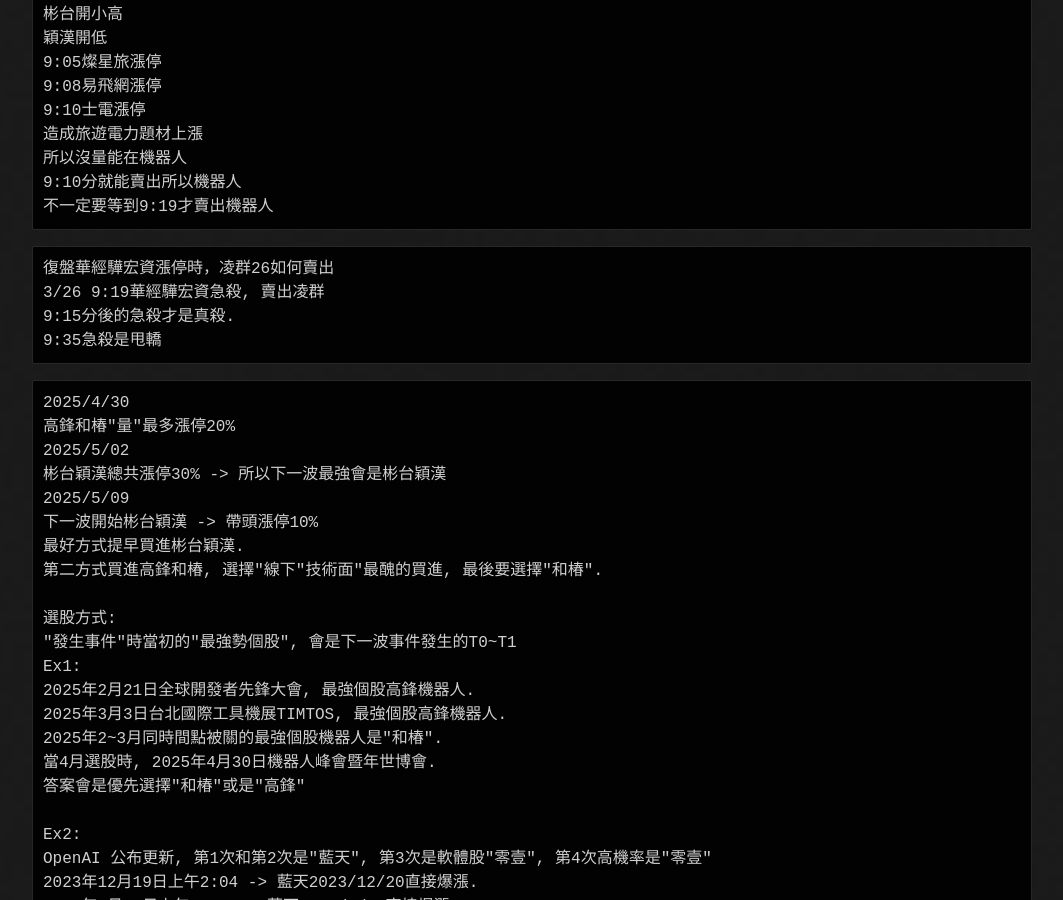
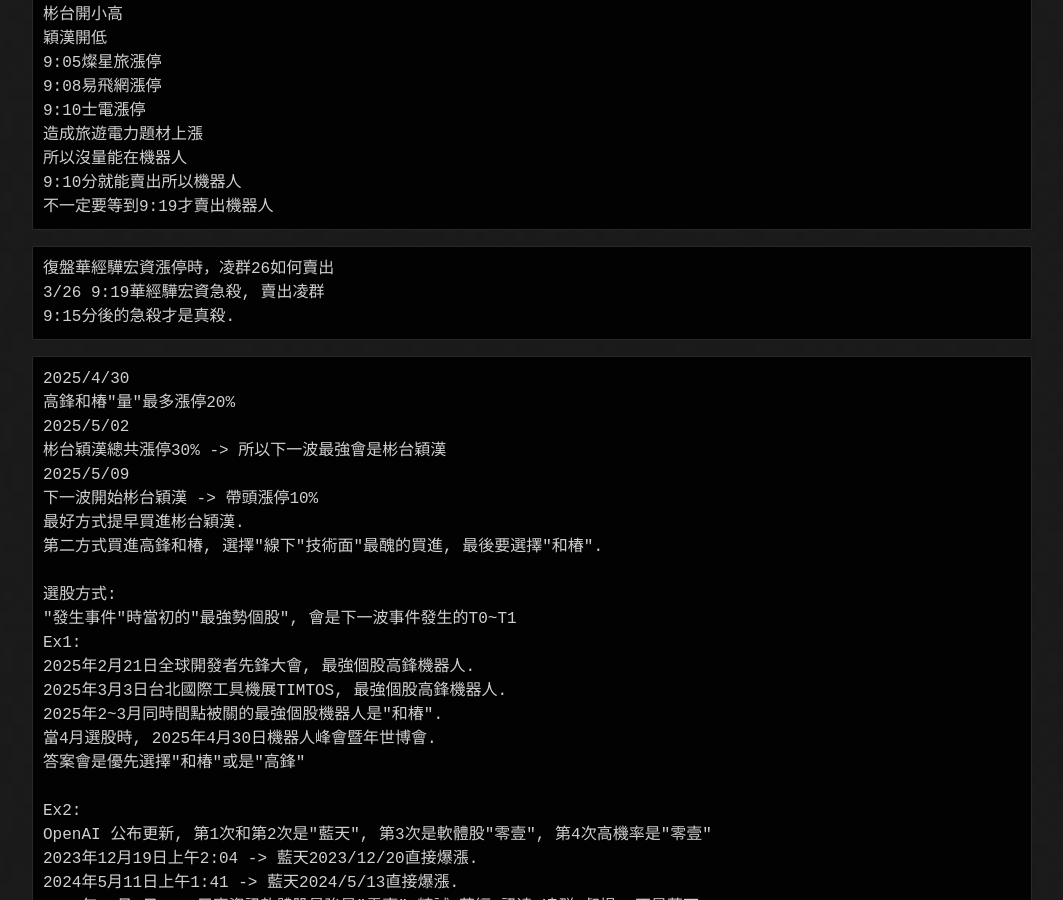
Before and after one commit to lepg5487/Stock_God, a Jekyll site: the page built from experience.md, in a window 1280 px wide and 900 px high, scrolled down 913 px. Shown: the whole window, without its empty margins (108-1171 px from the left). Built offline with Jekyll 4.4.1, drawn with Linux system fonts in a browser that asks for light colours; our own code applies the rules of GitHub Pages for plain Markdown files.

Commit message:
Update experience.md

````diff
--- a/experience.md
+++ b/experience.md
@@ -44,7 +44,6 @@
 復盤華經驊宏資漲停時，凌群26如何賣出
 3/26 9:19華經驊宏資急殺, 賣出凌群
 9:15分後的急殺才是真殺.
-9:35急殺是甩轎
 ```
 ```
 2025/4/30
````
